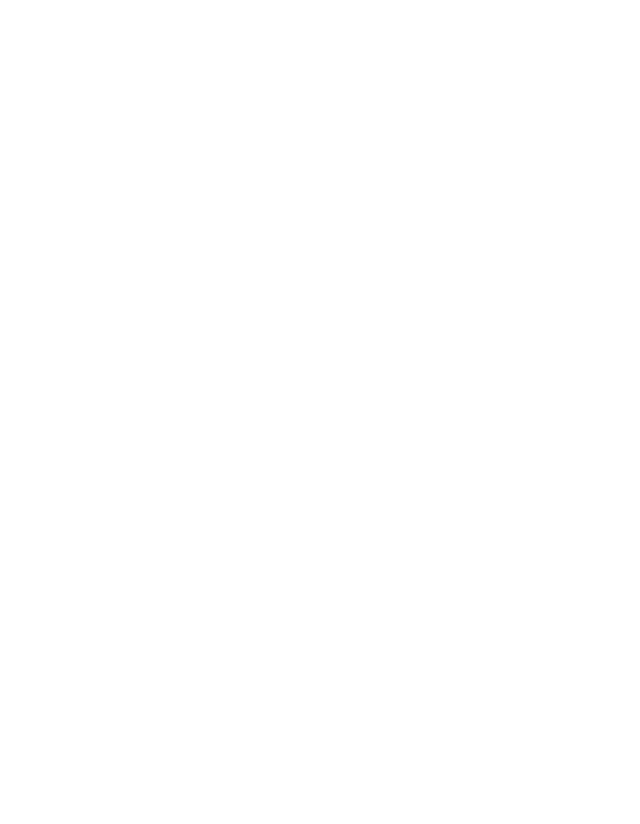
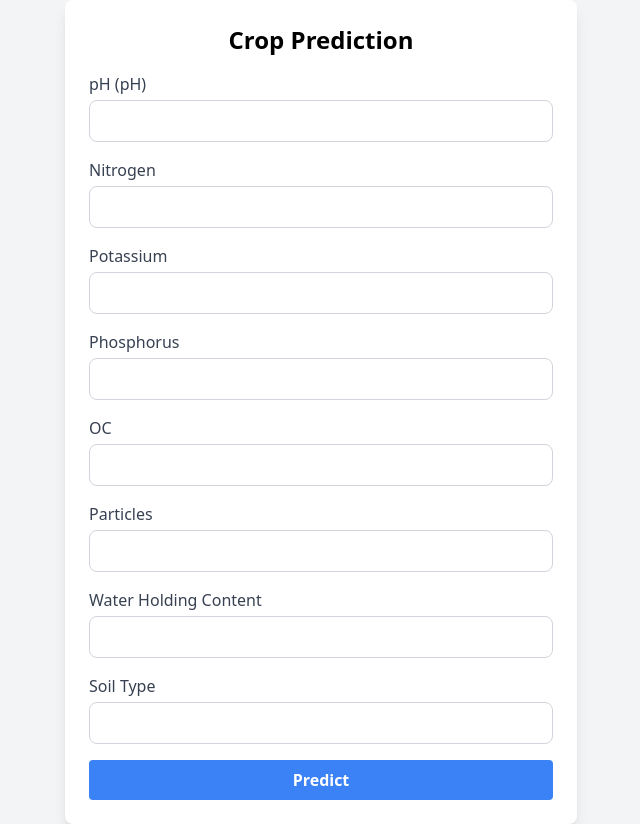
Before and after one commit to ezinneanne/farmeyeml, a Vue app in the folder frontend/vue-frontend/: page /predict in a window 1280 px wide. Before the commit this address had no page. Shown: the whole page, without its empty margins (319-959 px from the left). Before the commit the page ends 800 px from the top, so only its background shows below. Built offline with nearby package versions, Linux system fonts and the light colour scheme.

Commit message:
first commit

```diff
--- a/frontend/vue-frontend/src/router/index.js
+++ b/frontend/vue-frontend/src/router/index.js
@@ -12,26 +12,22 @@
     {
       path: '/signin',
       name: 'signin',
-      // route level code-splitting
-      // this generates a separate chunk (About.[hash].js) for this route
-      // which is lazy-loaded when the route is visited.
       component: () => import('../views/SignInView.vue'),
     },
     {
       path: '/signup',
       name: 'signup',
-      // route level code-splitting
-      // this generates a separate chunk (About.[hash].js) for this route
-      // which is lazy-loaded when the route is visited.
       component: () => import('../views/SignUpView.vue'),
     },
     {
       path: '/weather',
       name: 'weather',
-      // route level code-splitting
-      // this generates a separate chunk (About.[hash].js) for this route
-      // which is lazy-loaded when the route is visited.
       component: () => import('../views/WeatherView.vue'),
+    },
+    {
+      path: '/predict',
+      name: 'predict',
+      component: () => import('../views/PredictView.vue'),
     },
   ],
 })
--- /dev/null
+++ b/frontend/vue-frontend/src/views/PredictView.vue
@@ -0,0 +1,86 @@
+<template>
+    <div class="min-h-screen bg-gray-100 flex justify-center items-center">
+      <div class="w-full max-w-lg bg-white shadow-lg rounded-lg p-6">
+        <h1 class="text-2xl font-bold text-center mb-4">Crop Prediction</h1>
+        <form @submit.prevent="handlePredict" class="space-y-4">
+          <div v-for="(label, field) in inputFields" :key="field" class="flex flex-col">
+            <label :for="field" class="mb-1 font-medium text-gray-700">{{ label }}</label>
+            <input
+              :id="field"
+              v-model="form[field]"
+              type="text"
+              class="px-3 py-2 border border-gray-300 rounded-lg focus:outline-none focus:ring-2 focus:ring-blue-400"
+              required
+            />
+          </div>
+          <button
+            type="submit"
+            class="w-full bg-blue-500 text-white font-bold py-2 px-4 rounded hover:bg-blue-600 transition"
+          >
+            Predict
+          </button>
+        </form>
+        <div v-if="prediction !== null" class="mt-6 text-center">
+          <h2 class="text-xl font-semibold">Prediction</h2>
+          <p class="text-lg text-gray-700">{{ prediction }}</p>
+        </div>
+      </div>
+    </div>
+  </template>
+
+  <script>
+  export default {
+    data() {
+      return {
+        form: {
+          pH: "",
+          Nitrogen: "",
+          Potassium: "",
+          Phosphorus: "",
+          OC: "",
+          Particles: "",
+          Water_holding_content: "",
+          Soil_type: "",
+        },
+        prediction: null,
+        inputFields: {
+          pH: "pH (pH)",
+          Nitrogen: "Nitrogen",
+          Potassium: "Potassium",
+          Phosphorus: "Phosphorus",
+          OC: "OC",
+          Particles: "Particles",
+          Water_holding_content: "Water Holding Content",
+          Soil_type: "Soil Type",
+        },
+      };
+    },
+    methods: {
+      async handlePredict() {
+        try {
+          const response = await fetch("http://localhost:5000/predict", {
+            method: "POST",
+            headers: { "Content-Type": "application/json" },
+            body: JSON.stringify(this.form),
+          });
+
+          if (!response.ok) {
+            throw new Error("Failed to fetch prediction");
+          }
+
+          const data = await response.json();
+          this.prediction = data.prediction;
+        } catch (error) {
+          console.error("Error fetching prediction:", error);
+          alert("Error fetching prediction. Check console for details.");
+        }
+      },
+    },
+  };
+  </script>
+
+  <style scoped>
+  body {
+    font-family: Arial, sans-serif;
+  }
+  </style>
--- /dev/null
+++ b/frontend/vue-frontend/src/views/WeatherView.vue
@@ -0,0 +1,81 @@
+<template>
+    <div class="flex flex-col items-center bg-gray-100 p-6 rounded-lg shadow-lg">
+      <h1 class="text-2xl font-bold text-gray-800 mb-4">Weather Forecast</h1>
+      <div class="flex items-center space-x-4 mb-6">
+        <input
+          type="text"
+          v-model="state"
+          placeholder="Enter your state"
+          class="px-4 py-2 border border-gray-300 rounded-md focus:outline-none focus:ring focus:ring-green-500"
+        />
+        <button
+          @click="fetchWeather"
+          class="bg-green-500 text-white px-4 py-2 rounded-md hover:bg-green-600"
+        >
+          Get Weather
+        </button>
+      </div>
+      <div v-if="weatherData" class="text-center">
+        <p class="text-lg font-semibold text-gray-700">
+          <span class="font-bold">Location:</span> {{ weatherData.city }}, {{ weatherData.country }}
+        </p>
+        <p class="text-lg font-semibold text-gray-700">
+          <span class="font-bold">Temperature:</span> {{ weatherData.temperature }}°C
+        </p>
+        <p class="text-lg font-semibold text-gray-700">
+          <span class="font-bold">Weather:</span> {{ weatherData.description }}
+        </p>
+      </div>
+      <p v-else-if="errorMessage" class="text-red-500 font-semibold mt-4">
+        {{ errorMessage }}
+      </p>
+    </div>
+  </template>
+
+  <script>
+  export default {
+    data() {
+      return {
+        state: "",
+        weatherData: null,
+        errorMessage: null,
+      };
+    },
+    methods: {
+      async fetchWeather() {
+        if (!this.state.trim()) {
+          this.errorMessage = "Please enter a state name.";
+          this.weatherData = null;
+          return;
+        }
+
+        const apiKey = "d7ee08f44b2fcf9f23761d7ab45878c9";
+        const apiUrl = `https://api.openweathermap.org/data/2.5/weather?q=${this.state.trim()}&appid=${apiKey}&units=metric`;
+
+        try {
+          const response = await fetch(apiUrl);
+
+          if (!response.ok) {
+            throw new Error("Unable to fetch weather data. Please check the state name.");
+          }
+
+          const data = await response.json();
+          this.weatherData = {
+            city: data.name,
+            country: data.sys.country,
+            temperature: data.main.temp,
+            description: data.weather[0].description,
+          };
+          this.errorMessage = null;
+        } catch (error) {
+          this.errorMessage = error.message;
+          this.weatherData = null;
+        }
+      },
+    },
+  };
+  </script>
+
+  <style scoped>
+
+  </style>
```
